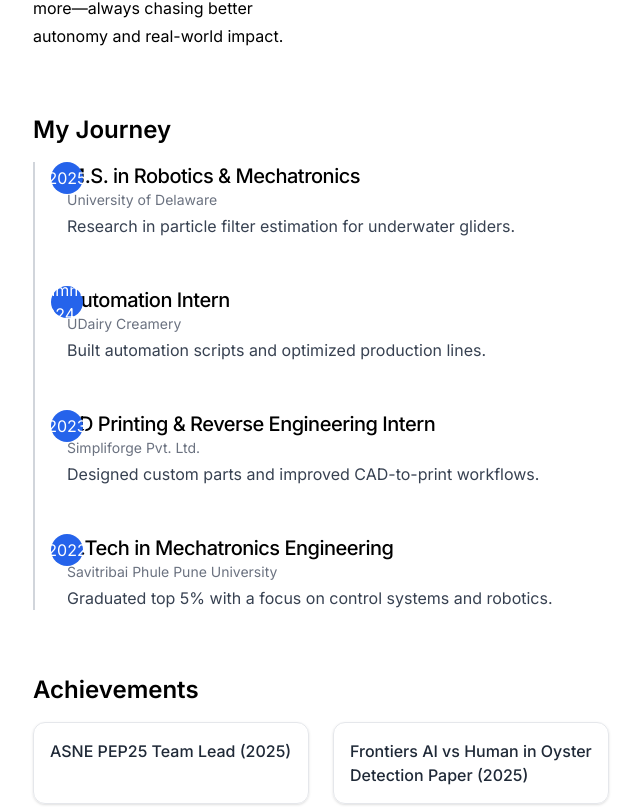
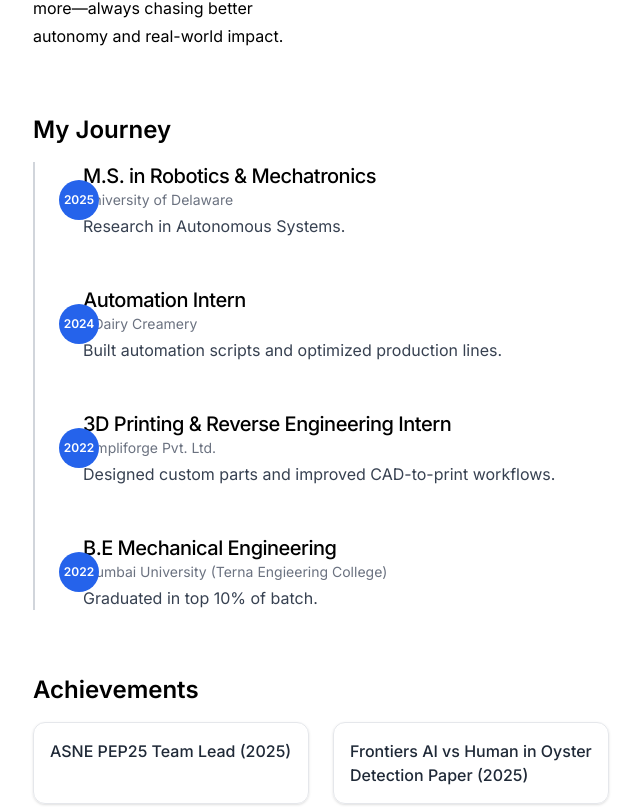
Before and after one commit to rushabhdhoke/Personal-Website, a Next.js app: page /blog in a window 1280 px wide. Shown: the part 609-1416 px from the top of the page, without its empty margins (319-959 px from the left). Built offline with nearby package versions, Linux system fonts and the light colour scheme.

Commit message:
Update AboutTimeline.tsx

```diff
--- a/app/components/AboutTimeline.tsx
+++ b/app/components/AboutTimeline.tsx
@@ -1,3 +1,5 @@
+// app/components/AboutTimeline.tsx
+
 type Milestone = {
   year: string;
   title: string;
@@ -10,36 +12,52 @@ const milestones: Milestone[] = [
     year: "2025",
     title: "M.S. in Robotics & Mechatronics",
     subtitle: "University of Delaware",
-    description: "Research in particle filter estimation for underwater gliders.",
+    description: "Research in Autonomous Systems.",
   },
   {
-    year: "Summer 2024",
+    year: "2024",
     title: "Automation Intern",
     subtitle: "UDairy Creamery",
     description: "Built automation scripts and optimized production lines.",
   },
   {
-    year: "2023",
+    year: "2022",
     title: "3D Printing & Reverse Engineering Intern",
     subtitle: "Simpliforge Pvt. Ltd.",
     description: "Designed custom parts and improved CAD-to-print workflows.",
   },
   {
     year: "2022",
-    title: "B.Tech in Mechatronics Engineering",
-    subtitle: "Savitribai Phule Pune University",
-    description: "Graduated top 5% with a focus on control systems and robotics.",
+    title: "B.E Mechanical Engineering",
+    subtitle: "Mumbai University (Terna Engieering College)",
+    description: "Graduated in top 10% of batch.",
   },
 ];
 
 export default function AboutTimeline() {
   return (
-    <div className="relative border-l-2 border-gray-300 dark:border-gray-600 pl-8">
+    <div className="relative border-l-2 border-gray-300 dark:border-gray-600 pl-12">
       {milestones.map((m, i) => (
         <div key={i} className="mb-12 relative">
-          <div className="absolute -left-4 top-0 bg-blue-600 rounded-full w-8 h-8 flex items-center justify-center text-white">
+          {/* Year badge: larger, centered on the line */}
+          <div
+            className="
+              absolute
+              -left-6
+              top-1/2
+              transform -translate-y-1/2
+              bg-blue-600
+              rounded-full
+              w-10 h-10
+              flex items-center justify-center
+              text-white
+              text-xs
+              font-semibold
+            "
+          >
             {m.year}
           </div>
+
           <h3 className="text-xl font-semibold">{m.title}</h3>
           {m.subtitle && (
             <p className="text-sm text-gray-500 mb-1">{m.subtitle}</p>
```
